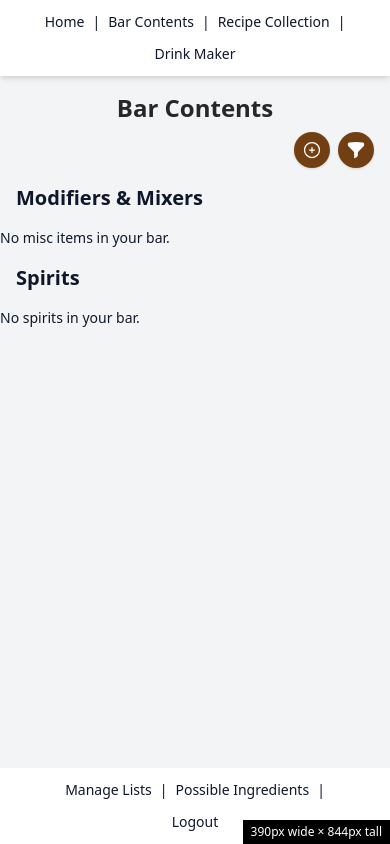
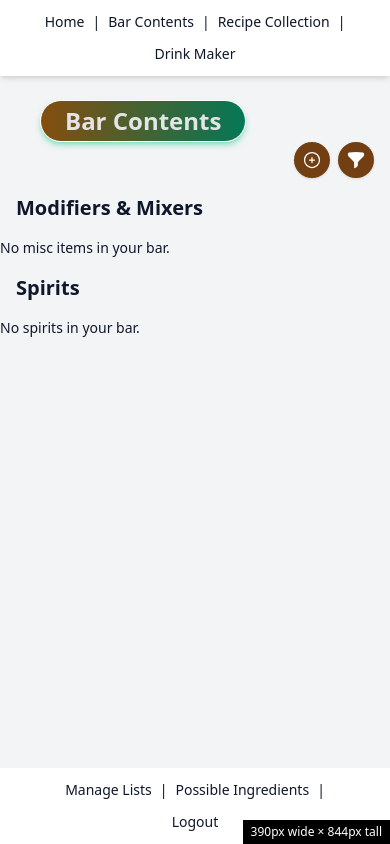
Before and after one commit to crops004/home-bar, a Flask app: page /bar/bar in a window 390 px wide. Run offline with Flask 3, Linux system fonts and the light colour scheme; the visitor is signed in with stand-in values (Sample User, id 1); data that the repository does not hold is empty; parts of the project's set-up code (start-up, migrations or seed data) failed here and were passed over; some libraries are stand-ins or nearby versions.

Commit message:
Enhance bar and home page styling for improved layout and responsiveness

```diff
--- a/templates/bar.html
+++ b/templates/bar.html
@@ -1,8 +1,11 @@
 {% extends "base.html" %}
 {% block title %}Bar Contents{% endblock %}
 {% block content %}
-    <div class="text-center font-semibold text-2xl text-zinc-800 pt-2 pb-2">Bar Contents</div>
-
+    <div class="relative flex justify-start px-10 mt-4">
+        <div class="bg-gradient-to-r from-yellow-800 to-emerald-700 border border-white text-zinc-200 font-semibold text-2xl px-6 py-1 rounded-full shadow-md shadow-emerald-400/50">
+            Bar Contents
+        </div>
+    </div>
     {% with messages = get_flashed_messages() %}
     {% if messages %}
     <script>
@@ -25,7 +28,8 @@
         <!-- Filter Button -->
         <button onclick="openFilterModal()" class="bg-yellow-900 p-2 rounded-full shadow hover:bg-yellow-950 hover:scale-105 transition-transform" title="Filter Items">
             <svg xmlns="http://www.w3.org/2000/svg" viewBox="0 0 24 24" fill="currentColor" class="w-5 h-5 text-white">
-                <path fill-rule="evenodd" d="M3.792 2.938A49.069 49.069 0 0 1 12 2.25c2.797 0 5.54.236 8.209.688a1.857 1.857 0 0 1 1.541 1.836v1.044a3 3 0 0 1-.879 2.121l-6.182 6.182a1.5 1.5 0 0 0-.439 1.061v2.927a3 3 0 0 1-1.658 2.684l-1.757.878A.75.75 0 0 1 9.75 21v-5.818a1.5 1.5 0 0 0-.44-1.06L3.13 7.938a3 3 0 0 1-.879-2.121V4.774c0-.897.64-1.683 1.542-1.836Z" clip-rule="evenodd" />
+                <path fill-rule="evenodd" d="M3.792 2.938A49.069 49.069 0 0 1 12 2.25c2.797 0 5.54.236 8.209.688a1.857 1.857 0 0 1 1.541 1.836v1.044a3 3 0 0 1-.879 2.121l-6.182 6.182a1.5 1.5 0 0 0-.439 1.061v2.927a3
+                        3 0 0 1-1.658 2.684l-1.757.878A.75.75 0 0 1 9.75 21v-5.818a1.5 1.5 0 0 0-.44-1.06L3.13 7.938a3 3 0 0 1-.879-2.121V4.774c0-.897.64-1.683 1.542-1.836Z" clip-rule="evenodd" />
             </svg>
         </button>
 
@@ -42,10 +46,10 @@
     <div id="add-modal" class="hidden fixed inset-0 bg-black bg-opacity-40 flex items-center justify-center z-40 transition-opacity duration-200">
         <div class="modal-box bg-white p-6 rounded shadow-lg w-[90%] max-w-md relative transform scale-95 opacity-0 transition-all duration-200">
             <button onclick="closeAddModal()" class="absolute top-2 right-2 text-gray-400 hover:text-gray-600">&times;</button>
-            <h2 class="text-lg font-semibold mb-2">Add New Item</h2>
-            <form method="post">
-                <label for="name">Name:</label>
-                <input type="text" id="name-input" placeholder="Start typing to filter..." onkeyup="filterDropdown()" required>
+            <h2 class="text-lg font-semibold mb-2">Add to Bar</h2>
+            <form method="post" onsubmit="return submitWithFields(event)">
+                <label for="name">Name: </label>
+                <input type="text" id="name-input" placeholder=" Start typing to filter..." onkeyup="filterDropdown()" required>
                 <select id="name" name="name" style="display: none;" required onchange="updateFields()">
                     <option value="">Select an ingredient</option>
                     {% for name in possible_names %}
@@ -54,21 +58,24 @@
                 </select>
                 <div id="name-dropdown" style="display: none; border: 1px solid #ccc; max-height: 150px; overflow-y: auto;"></div>
 
-                <!-- Category/Subcategory: hidden until ingredient selected -->
-                <div id="category-fields" style="display: none; margin-top: 10px;">
-                    <div id="category-wrapper">
-                        <label for="category">Category:</label>
-                        <input type="text" id="category" name="category" readonly required>
-                    </div>
-                    <div id="subcategory-wrapper">
-                        <label for="sub_category">Sub Category (Optional):</label>
-                        <input type="text" id="sub_category" name="sub_category" readonly>
-                    </div>
-                </div>
+                <!-- Hidden inputs -->
+                <input type="hidden" id="category" name="category" required>
+                <input type="hidden" id="sub_category" name="sub_category">
 
-                <button type="button" onclick="clearIngredientFields()" style="margin-top: 10px; background-color: #bbb; color: white; border: none; padding: 5px 10px; border-radius: 4px; cursor: pointer;">Clear</button>
+                <button type="button" onclick="clearIngredientFields()" class="bg-yellow-900 p-2 rounded-full shadow hover:bg-yellow-950 hover:scale-105 transition-transform text-white" title="Clear">
+                    <svg xmlns="http://www.w3.org/2000/svg" viewBox="0 0 24 24" fill="currentColor" class="size-5">
+                        <path fill-rule="evenodd" d="M16.5 4.478v.227a48.816 48.816 0 0 1 3.878.512.75.75 0 1 1-.256 1.478l-.209-.035-1.005 13.07a3 3 0 0 1-2.991 2.77H8.084a3 3 0 0 1-2.991-2.77L4.087 6.66l-.209.035a.75.75 0 0
+                                1-.256-1.478A48.567 48.567 0 0 1 7.5 4.705v-.227c0-1.564 1.213-2.9 2.816-2.951a52.662 52.662 0 0 1 3.369 0c1.603.051 2.815 1.387 2.815 2.951Zm-6.136-1.452a51.196 51.196 0 0 1 3.273 0C14.39 3.05 15 3.684
+                                15 4.478v.113a49.488 49.488 0 0 0-6 0v-.113c0-.794.609-1.428 1.364-1.452Zm-.355 5.945a.75.75 0 1 0-1.5.058l.347 9a.75.75 0 1 0 1.499-.058l-.346-9Zm5.48.058a.75.75 0 1 0-1.498-.058l-.347 9a.75.75 0 0 0
+                                1.5.058l.345-9Z" clip-rule="evenodd" />
+                    </svg>
+                </button>
 
-                <button type="submit" style="background-color: #4CAF50; color: white; padding: 5px 10px; border: none; border-radius: 4px; cursor: pointer;">Add to Bar</button>
+                <button type="submit" class="bg-yellow-900 p-2 rounded-full shadow hover:bg-yellow-950 hover:scale-105 transition-transform" title="Add Bar Item">
+                    <svg xmlns="http://www.w3.org/2000/svg" fill="none" viewBox="0 0 24 24" stroke-width="1.5" stroke="currentColor" class="w-5 h-5 stroke-white">
+                        <path stroke-linecap="round" stroke-linejoin="round" d="M12 9v6m3-3H9m12 0a9 9 0 1 1-18 0 9 9 0 0 1 18 0Z" />
+                    </svg>
+                </button>
             </form>
         </div>
     </div>
@@ -97,9 +104,9 @@
     <!-- Modifiers & Mixers Table -->
     <h2 class="text-xl font-semibold m-4">Modifiers & Mixers</h2>
     {% if other_items %}
-        <div class="overflow-x-auto rounded shadow-md mb-4">
-            <table id="other-items-table" class="w-full table-fixed border border-gray-300 text-left text-[.7rem]">
-                <thead class="bg-gray-100 text-gray-700">
+        <div class="overflow-x-auto rounded shadow-md mb-4 px-2">
+            <table id="other-items-table" class="w-full table-fixed border border-gray-300 bg-emerald-50 text-left text-[.7rem]">
+                <thead class="bg-emerald-700 text-zinc-200">
                     <tr>
                         <th class="w-3/8 px-2 py-1 cursor-pointer text-xs text-semibold" onclick="sortTable('other-items-table', 0)">
                             Name <span class="sort-arrow"></span>
@@ -144,16 +151,16 @@
     <h2 class="text-xl font-semibold m-4">Spirits</h2>
     {% if spirits %}
         <div class="overflow-x-auto rounded shadow-md mb-4 px-2">
-            <table id="spirits-table" class="w-full table-fixed border border-gray-300 text-left text-[0.7rem]">
-                <thead class="bg-gray-100 text-gray-700">
+            <table id="spirits-table" class="w-full table-fixed border border-gray-300 bg-emerald-50 text-left text-[0.7rem]">
+                <thead class="bg-emerald-700 text-zinc-200">
                     <tr>
-                        <th class="w-3/8 px-2 py-1 cursor-pointer" onclick="sortTable('spirits-table', 0)">
+                        <th class="w-3/8 px-2 py-1 cursor-pointer text-xs text-semibold" onclick="sortTable('spirits-table', 0)">
                             Name <span class="sort-arrow"></span>
                         </th>
-                        <th class="w-1/4 px-2 py-1 cursor-pointer" onclick="sortTable('spirits-table', 1)">
+                        <th class="w-1/4 px-2 py-1 cursor-pointer text-xs text-semibold" onclick="sortTable('spirits-table', 1)">
                             Category <span class="sort-arrow"></span>
                         </th>
-                        <th class="w-3/8 px-2 py-1 cursor-pointer" onclick="sortTable('spirits-table', 2)">
+                        <th class="w-3/8 px-2 py-1 cursor-pointer text-xs text-semibold" onclick="sortTable('spirits-table', 2)">
                             Sub Category <span class="sort-arrow"></span>
                         </th>
                     </tr>
@@ -275,6 +282,42 @@
             input.value = '';
             filterAllTables(); // triggers reset logic
             document.getElementById('clear-filter-btn').classList.add('hidden');
+        }
+
+        // Submit form with ingredient details
+        async function submitWithFields(event) {
+            event.preventDefault(); // stop form from submitting right away
+
+            const name = document.getElementById('name').value;
+            const categoryInput = document.getElementById('category');
+            const subCategoryInput = document.getElementById('sub_category');
+
+            // Clear previous values
+            categoryInput.value = '';
+            subCategoryInput.value = '';
+
+            if (name) {
+                try {
+                    const response = await fetch(`/ingredient-details/${encodeURIComponent(name)}`);
+                    const data = await response.json();
+
+                    if (data.error) {
+                        alert(data.error);
+                        return;
+                    }
+
+                    if (data.category) categoryInput.value = data.category;
+                    if (data.sub_category) subCategoryInput.value = data.sub_category;
+
+                    event.target.submit(); // ✅ now that everything is filled in, submit the form
+
+                } catch (err) {
+                    console.error("Error fetching ingredient details:", err);
+                    alert("There was a problem adding the item.");
+                }
+            } else {
+                alert("Please select a valid item.");
+            }
         }
 
         document.addEventListener('DOMContentLoaded', function() {
--- a/templates/base.html
+++ b/templates/base.html
@@ -39,9 +39,9 @@ function showToast(message, duration = 3000) {
 }
 </script>
 
-<body class="bg-gray-100 min-h-screen max-w-[1000px] mx-auto text-slate-900 relative text-sm sm:text-lg flex flex-col">
+<body class="bg-gray-100 min-h-screen max-w-[1000px] mx-auto text-slate-900 relative text-sm sm:text-lg md:text-xl lg:text-2xl flex flex-col">
     <nav class="bg-white shadow-md px-2 py-3 mb-2 sticky top-0 z-10">
-        <div class="flex flex-wrap justify-center gap-x-2 gap-y-3">
+        <div class="flex flex-wrap justify-center gap-x-2 gap-y-3 sm:gap-x-4 md:gap-x-6 lg:gap-x-8">
             <a href="{{ url_for('home') }}" class="hover:underline">Home</a> |
             <a href="{{ url_for('bar.bar') }}" class="hover:underline">Bar Contents</a> |
             <a href="{{ url_for('recipes.recipes') }}" class="hover:underline">Recipe Collection</a> |
@@ -55,7 +55,7 @@ function showToast(message, duration = 3000) {
 
     <!-- Footer pinned to bottom -->
     <footer class="bg-white shadow-md px-4 py-3 mt-5 sticky bottom-0">
-        <div class="flex flex-wrap justify-center gap-x-2 gap-y-3 px-8">
+        <div class="flex flex-wrap justify-center gap-x-2 gap-y-3 px-8 sm:gap-x-4 md:gap-x-6 lg:gap-x-8">
             <a href="{{ url_for('manage_lists') }}" class="hover:underline">Manage Lists</a> |
             <a href="{{ url_for('possible_ingredients') }}" class="hover:underline">Possible Ingredients</a> |
             {% if session.logged_in %}
```
Also changed, not shown: templates/home.html (+7 -6 lines).
